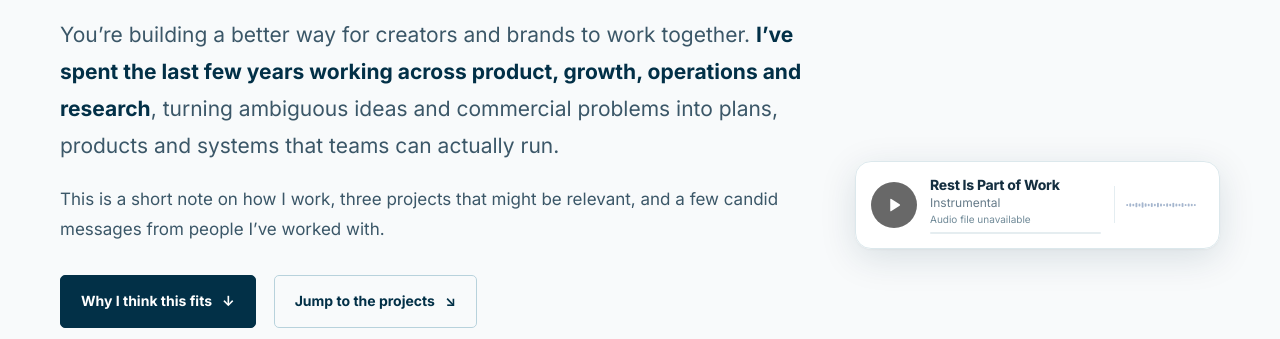
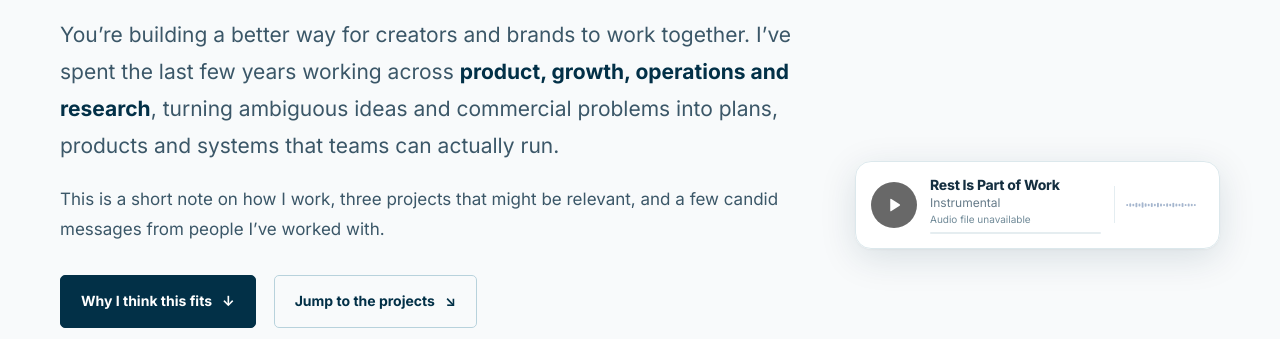
Before and after one commit to karan-khera/hire-me-creatorgrid, a plain HTML site: page index.html in a window 1280 px wide. Shown: the part 461-800 px from the top of the page. Drawn offline with Linux system fonts and the light colour scheme.

Commit message:
Bold only areas of experience in landing-page intro

```diff
--- a/index.html
+++ b/index.html
@@ -110,7 +110,7 @@
 <section class="hero" aria-labelledby="hero-heading">
 <div class="hello">A note for the CreatorGrid team</div>
 <h1 id="hero-heading">Hi <span class="name">Izzy &amp; Ali,</span><span class="lower">here’s why I think I’d be a great fit for the Founder’s Associate role.</span></h1>
-<p class="intro">You’re building a better way for creators and brands to work together. <strong>I’ve spent the last few years working across product, growth, operations and research</strong>, turning ambiguous ideas and commercial problems into plans, products and systems that teams can actually run.</p>
+<p class="intro">You’re building a better way for creators and brands to work together. I’ve spent the last few years working across <strong>product, growth, operations and research</strong>, turning ambiguous ideas and commercial problems into plans, products and systems that teams can actually run.</p>
 <p class="intro" style="margin-top:0;font-size:17px;max-width:745px">This is a short note on how I work, three projects that might be relevant, and a few candid messages from people I’ve worked with.</p>
 <div class="hero-anchors"><a href="#why" class="btn">Why I think this fits <span aria-hidden="true">↓</span></a><a href="#work" class="btn ghost">Jump to the projects <span aria-hidden="true">↘</span></a></div>
 <svg class="scribble" viewBox="0 0 120 130" aria-hidden="true"><path d="M19 10 C76 -1,108 18,82 47 S23 75,61 95 S104 95,92 119" stroke="#80a8e9" stroke-width="2.3" fill="none" stroke-linecap="round" stroke-dasharray="5 9"/><path d="M81 108 L91 121 L104 110" fill="none" stroke="#5084ce" stroke-width="2" stroke-linecap="round"/></svg>
```
